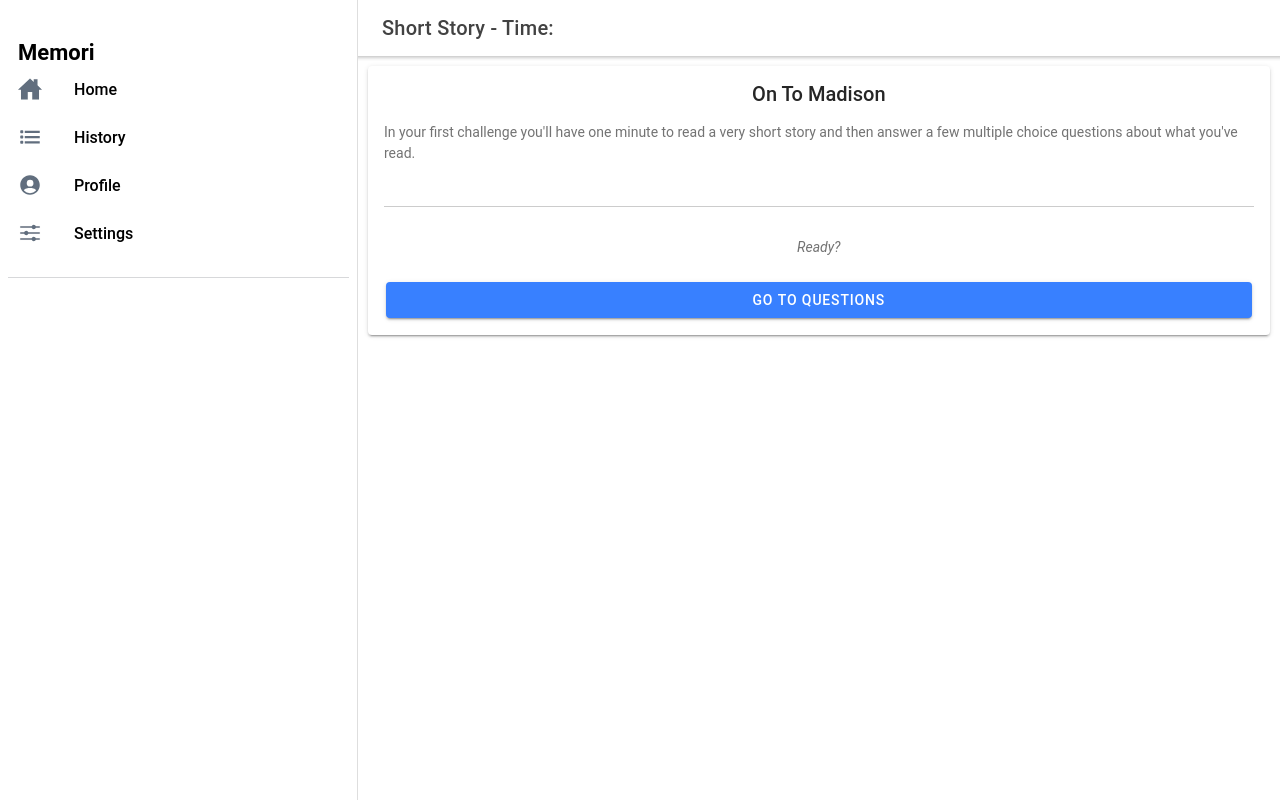
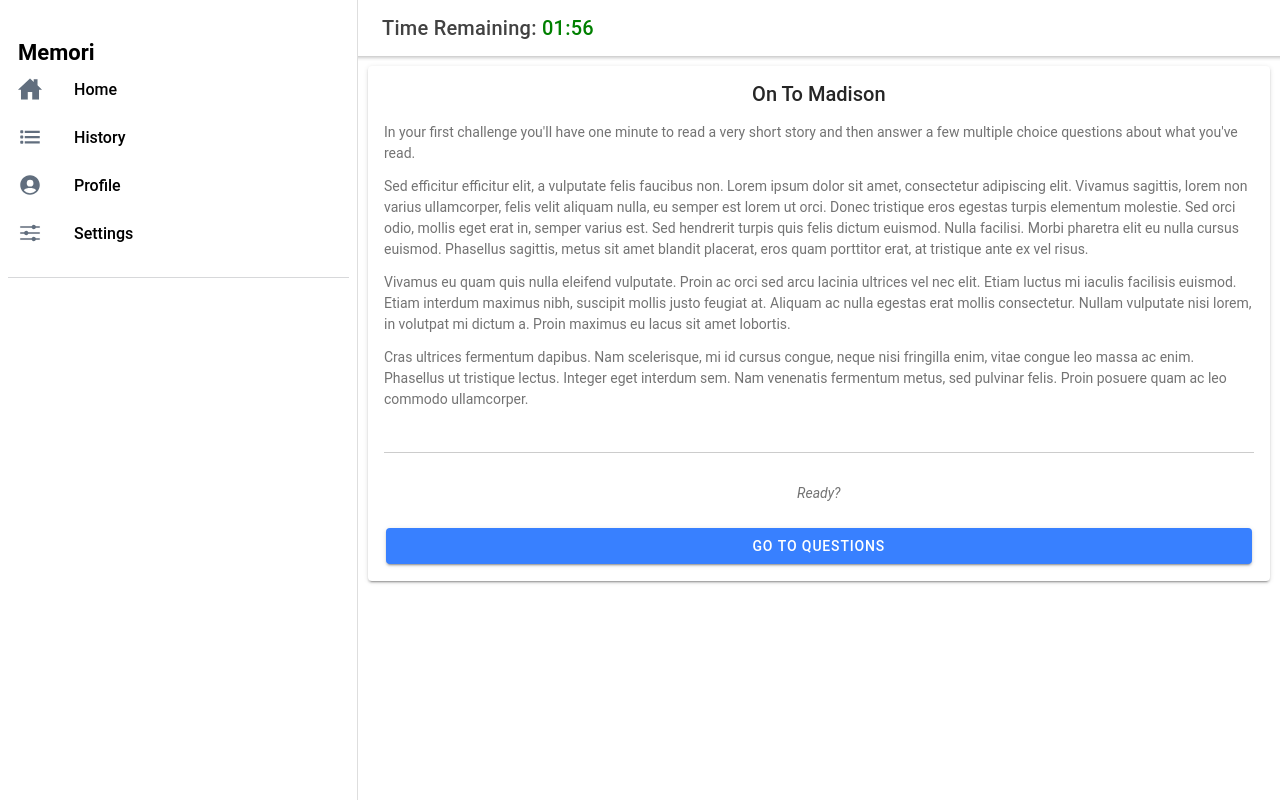
Before and after one commit to darrenbrett/memori, a React (Create React App) app: page /story in a window 1280 px wide. Built offline with nearby package versions, Linux system fonts and the light colour scheme.

Commit message:
Built out timer

```diff
--- /dev/null
+++ b/src/components/Challenge/Countdown/Countdown.css
@@ -0,0 +1,3 @@
+.timer {
+  color: green;
+}
--- /dev/null
+++ b/src/components/Challenge/Countdown/Countdown.tsx
@@ -0,0 +1,49 @@
+import React, { useState, useEffect, Fragment } from "react";
+import "./Countdown.css";
+
+const Countdown: React.FC<any> = (props) => {
+  const [over, setOver] = useState(false);
+  const [time, setTime] = useState({
+    minutes: props.minutes || 5,
+    seconds: props.seconds || 0,
+  });
+
+  const tick = () => {
+    if (over) return;
+    if (time.minutes === 0 && time.seconds === 0) setOver(true);
+    else if (time.minutes === 0 && time.seconds === 0)
+      setTime({
+        minutes: 59,
+        seconds: 59,
+      });
+    else if (time.seconds === 0)
+      setTime({
+        minutes: time.minutes - 1,
+        seconds: 59,
+      });
+    else
+      setTime({
+        minutes: time.minutes,
+        seconds: time.seconds - 1,
+      });
+  };
+
+  useEffect(() => {
+    let timerID = setInterval(() => tick(), 1000);
+    return () => clearInterval(timerID);
+  });
+
+  return (
+    <Fragment>
+      <span className="timer">
+        {!over &&
+          ` ${time.minutes
+            .toString()
+            .padStart(2, "0")}:${time.seconds.toString().padStart(2, "0")}`}
+      </span>
+      <span>{over && " Time's up!"}</span>
+    </Fragment>
+  );
+};
+
+export default Countdown;
--- a/src/components/Challenge/Questions/Questions.tsx
+++ b/src/components/Challenge/Questions/Questions.tsx
@@ -14,6 +14,8 @@ import {
   IonRadio,
   IonItemDivider,
   IonButton,
+  IonCard,
+  IonCardContent,
 } from "@ionic/react";
 import React from "react";
 
@@ -51,6 +53,8 @@ const Questions: React.FC = () => {
       </IonHeader>
 
       <IonContent>
+        <IonCard>
+          <IonCardContent>
             <form>
               <IonList>
                 {questions.map((q) => (
@@ -102,6 +106,8 @@ const Questions: React.FC = () => {
                 SUBMIT ANSWERS
               </IonButton>
             </form>
+          </IonCardContent>
+        </IonCard>
       </IonContent>
     </IonPage>
   );
--- a/src/components/Challenge/Story/Story.tsx
+++ b/src/components/Challenge/Story/Story.tsx
@@ -12,35 +12,25 @@ import {
   IonCardTitle,
   IonCardHeader,
   IonItemDivider,
-  useIonViewWillLeave,
 } from "@ionic/react";
 import React from "react";
 import "./Story.css";
+import Countdown from "./../Countdown/Countdown";
 
-const Story: React.FC = () => {
-  let ticker;
-  const runTimer = () => {
-    let i = 0;
-    const timeout = 10;
-    setTimeout(function tick() {
-      ticker = i++;
-      ticker.toString();
-      console.log(ticker);
-
-      const timeRunner = setTimeout(tick, 1000);
-      if (i === timeout) {
-        clearTimeout(timeRunner);
-      }
-    });
+const Story: React.FC<any> = () => {
+  const duration = {
+    minutes: 2,
+    seconds: 0,
   };
-
-  runTimer();
-
-  const resetTicker = () => {
-    ticker = "";
-  };
-
-  useIonViewWillLeave(resetTicker);
+  let titleWithTimer;
+  titleWithTimer = (
+    <IonTitle>
+      Time Remaining:
+      <span>
+        <Countdown minutes={duration.minutes} />
+      </span>
+    </IonTitle>
+  );
 
   return (
     <IonPage>
@@ -49,9 +39,7 @@ const Story: React.FC = () => {
           <IonButtons slot="start">
             <IonMenuButton />
           </IonButtons>
-          <IonTitle>
-            Short Story - Time: <span className="timer">{ticker}</span>
-          </IonTitle>
+          {titleWithTimer}
         </IonToolbar>
       </IonHeader>
 
@@ -66,6 +54,32 @@ const Story: React.FC = () => {
               short story and then answer a few multiple choice questions about
               what you've read.
             </p>
+            <p>
+              Sed efficitur efficitur elit, a vulputate felis faucibus non.
+              Lorem ipsum dolor sit amet, consectetur adipiscing elit. Vivamus
+              sagittis, lorem non varius ullamcorper, felis velit aliquam nulla,
+              eu semper est lorem ut orci. Donec tristique eros egestas turpis
+              elementum molestie. Sed orci odio, mollis eget erat in, semper
+              varius est. Sed hendrerit turpis quis felis dictum euismod. Nulla
+              facilisi. Morbi pharetra elit eu nulla cursus euismod. Phasellus
+              sagittis, metus sit amet blandit placerat, eros quam porttitor
+              erat, at tristique ante ex vel risus.
+            </p>
+            <p>
+              Vivamus eu quam quis nulla eleifend vulputate. Proin ac orci sed
+              arcu lacinia ultrices vel nec elit. Etiam luctus mi iaculis
+              facilisis euismod. Etiam interdum maximus nibh, suscipit mollis
+              justo feugiat at. Aliquam ac nulla egestas erat mollis
+              consectetur. Nullam vulputate nisi lorem, in volutpat mi dictum a.
+              Proin maximus eu lacus sit amet lobortis.
+            </p>
+            <p>
+              Cras ultrices fermentum dapibus. Nam scelerisque, mi id cursus
+              congue, neque nisi fringilla enim, vitae congue leo massa ac enim.
+              Phasellus ut tristique lectus. Integer eget interdum sem. Nam
+              venenatis fermentum metus, sed pulvinar felis. Proin posuere quam
+              ac leo commodo ullamcorper.
+            </p>
             <IonItemDivider className="divider"></IonItemDivider>
             <p className="attention">Ready?</p>
             <IonButton routerLink="/questions" expand="block">
```
Lines whose indentation alone changed are shown as unchanged.
